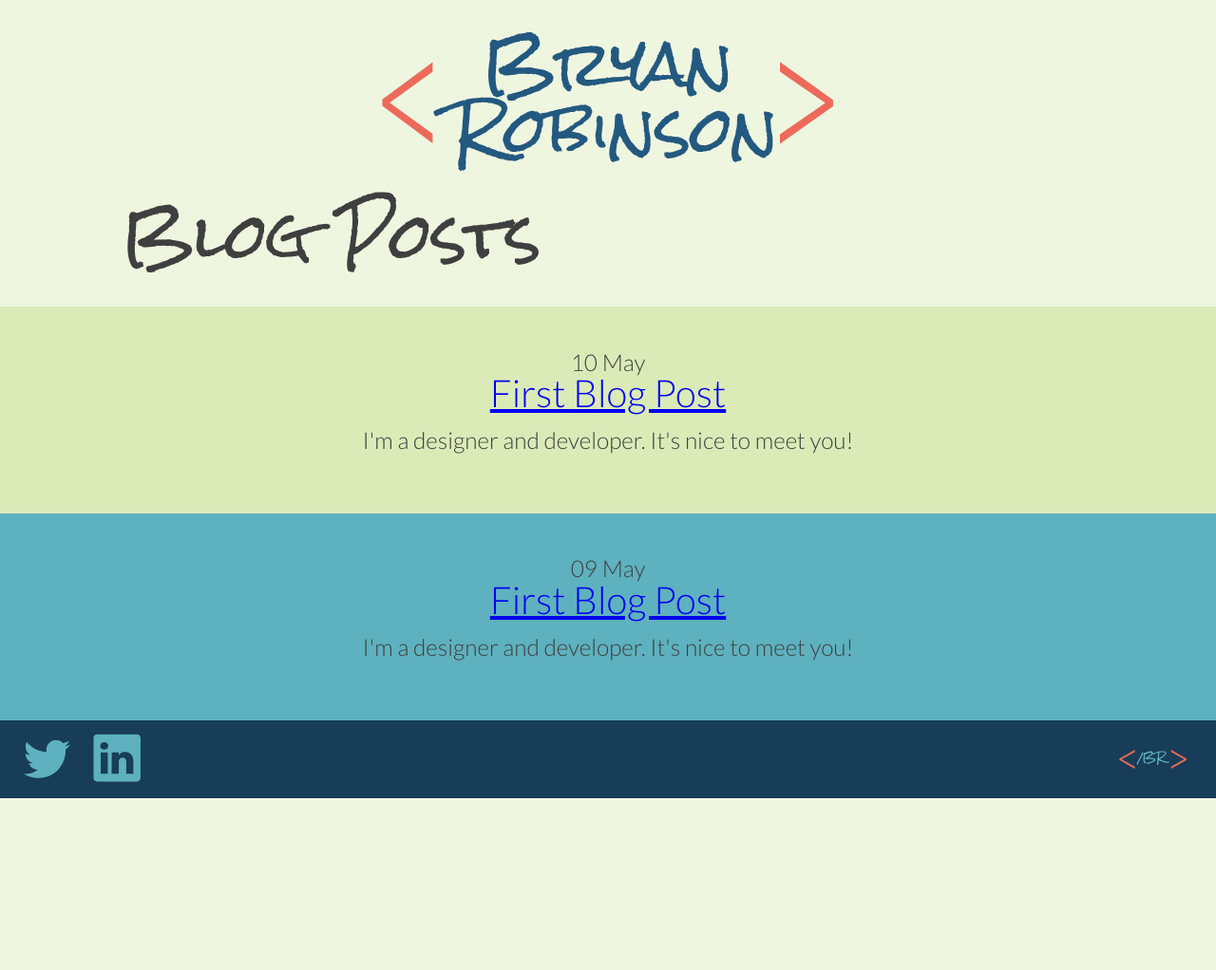
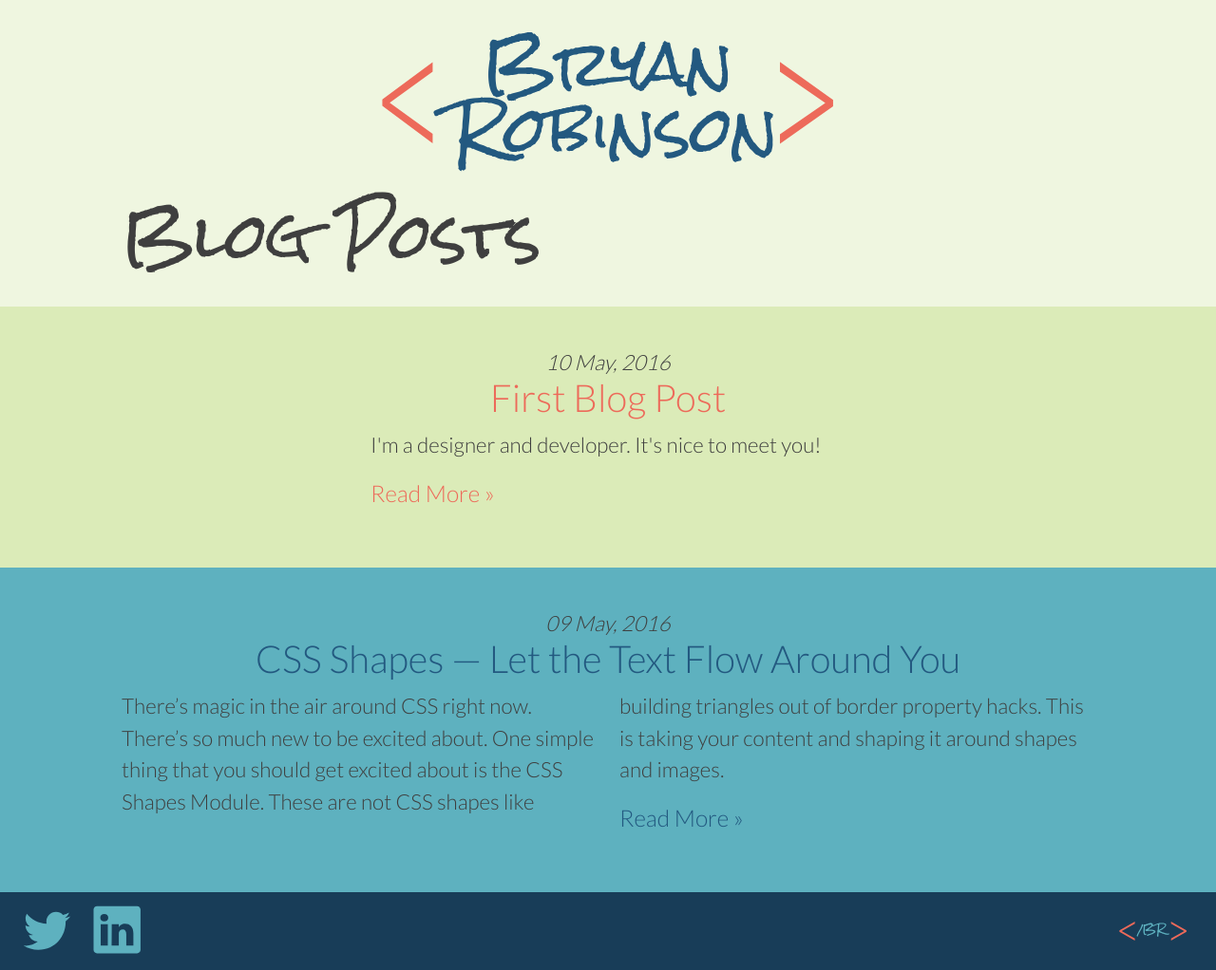
Before and after one commit to erquhart/jekyll-portfolio, a Jekyll site: the page built from blog.html, in a window 1280 px wide. Shown: the whole page at 95% size. Built offline with Jekyll 4.4.1, drawn with Linux system fonts in a browser that asks for light colours; before the commit the page ends 900 px from its top, so only the background shows below that.

Commit message:
Adds real content from blog post and styles

```diff
--- a/_posts/2016-05-09-css-shapes-let-the-text-flow-around-you.markdown
+++ b/_posts/2016-05-09-css-shapes-let-the-text-flow-around-you.markdown
@@ -1,24 +1,42 @@
 ---
 layout: post
-title: First Blog Post
-description: I'm a designer and developer. It's nice to meet you!
+title: CSS Shapes — Let the Text Flow Around You
+description: There’s magic in the air around CSS right now. There’s so much new to be excited about. One simple thing that you should get excited about is the CSS Shapes Module. These are not CSS shapes like building triangles out of border property hacks. This is taking your content and shaping it around shapes and images.
 categories: blog
 ---
 
 
-# First Blog Post
-__something__
+# CSS Shapes — Let the Text Flow Around You
 
+There’s magic in the air around CSS right now. There’s so much new to be excited about. One simple thing that you should get excited about is the CSS Shapes Module.
 
-### something
+These are not CSS shapes like building triangles out of border property hacks. This is taking your content and shaping it around shapes and images.
 
-#### something
+We all know how the internet works. It’s a bunch of rectangles. Some rectangles are filled with text. Some have images. Some rectangles have rounded corners. These all are still rectangles. This dates back to table-based layout. A table is literally a grouping of rectangles. It’s all we’ve known.
 
-<img src="/images/favicon.png" style="margin-left: -50px;">
+What if I told you, that’s not the way it has to be?
 
+The CSS Shapes Module allows for us to wrap text around a shape (and with Level 2, flow text INTO a shape, but that’s still a ways away from production).
 
-{% highlight scss %}
-.something {
-    something: something;
-}
-{% endhighlight %}
+It’s actually relatively simple to implement and works in VERY modern browsers with a simple fall back just to the way the internet has always worked.
+
+Let’s take a look at a few examples.
+
+So, if we have a circle (a shape I’m building via CSS in the other definition of CSS Shapes) and we float it left to allow the text to wrap around it, we get what we expect. A circle with text around it with two hard lines of whitespace.
+
+![Typical float left with hard edges](/images/blog/circle-start.png)
+
+That creates a little visual dissonance, though. If we’re trying to add fluidity to our design, the hard lines of that text ruin the feeling.
+
+We can simply add a property of css called “shape-outside” and assign a value of “circle()” and now the text KNOWS that that element is a circle and wraps around it in a nice fluid curve.
+
+![Image of the shape-outside being applied](/images/blog/circle-around.png)
+
+Circle is by far the easiest “cool” shape-outside, but you can also do ellipse() and polygon(), url() for images.
+
+Here’s a CodePen that shows an example of polygon() and url() as well as the circle example from above.
+
+<p class='codepen'  data-height='450' data-theme-id='dark' data-slug-hash='vGRBeQ' data-default-tab='scss, result' data-animations='run' data-editable='' data-embed-version='2'>
+
+See the Pen <a href='http://codepen.io/brob/pen/vGRBeQ/'>CSS Shapes Module</a> by Bryan Robinson (<a href='http://codepen.io/brob'>@brob</a>) on <a href='http://codepen.io'>CodePen</a>.light</p>
+<script async src="//codepen.io/assets/embed/ei.js"></script>
--- a/blog.html
+++ b/blog.html
@@ -6,9 +6,12 @@ title: Blog Posts
 
 {% for post in site.posts %}
     <article class="stripe {% cycle 'neutral', 'primary' %}">
-        <time>{{ post.date | date:"%d %b" }}</time>
+        <time class="date">{{ post.date | date:"%d %b, %Y" }}</time>
         <h3 class="stripe_headline"><a href="{{ post.url }}">{{ post.title }}</a></h3>
-        <p>{{ post.description }}</p>
+        <div class="stripe_description">
+            <p>{{ post.description }}</p>
+            <a href="{{ post.url }}" title="{{ post.title }}">Read More &raquo;</a>
+        </div>
     </article>
 {% endfor %}
 </section>
--- a/scss/components/_module.scss
+++ b/scss/components/_module.scss
@@ -2,4 +2,5 @@
         'buttons',
         'logo',
         'stripes',
-        'actions';
+        'actions',
+        'blog';
--- a/style.css
+++ b/style.css
@@ -328,7 +328,14 @@ body {
 
 a {
   -webkit-transition: .5s ease-out;
-  transition: .5s ease-out; }
+  transition: .5s ease-out;
+  text-decoration: none;
+  color: #235980; }
+  a:hover {
+    color: #ed6a5a; }
+
+img {
+  max-width: 100%; }
 
 .button {
   display: inline-block;
@@ -413,8 +420,12 @@ a {
 
 .primary.stripe {
   background-color: #5eb1bf; }
-  .stripe.primary_headline {
+  .primary.stripe .stripe_headline {
     color: #235980; }
+  .primary.stripe a {
+    color: #235980; }
+    .primary.stripe a:hover {
+      color: #132f44; }
   .primary.stripe .button {
     color: #eff6e0;
     background-color: #235980;
@@ -426,8 +437,12 @@ a {
 
 .neutral.stripe {
   background-color: #dbebb8; }
-  .stripe.neutral_headline {
+  .neutral.stripe .stripe_headline {
     color: #ed6a5a; }
+  .neutral.stripe a {
+    color: #ed6a5a; }
+    .neutral.stripe a:hover {
+      color: #e22f19; }
   .neutral.stripe .button {
     color: #eff6e0;
     background-color: #ed6a5a;
@@ -460,6 +475,14 @@ a {
     margin-left: 0; }
   .action:hover {
     color: #ed6a5a; }
+
+.date {
+  font-style: italic;
+  font-size: calc(1rem + .5vw);
+  margin-bottom: 5px; }
+
+.codepen {
+  height: 500px; }
 
 .logo {
   display: -webkit-box;
```
Also changed, not shown: scss/base/_base-styles.scss (+9 -0 lines), scss/components/_blog.scss (added, +10 -0 lines), scss/components/_stripes.scss (+8 -1 lines), images/blog/circle-around.png (added), images/blog/circle-start.png (added).
